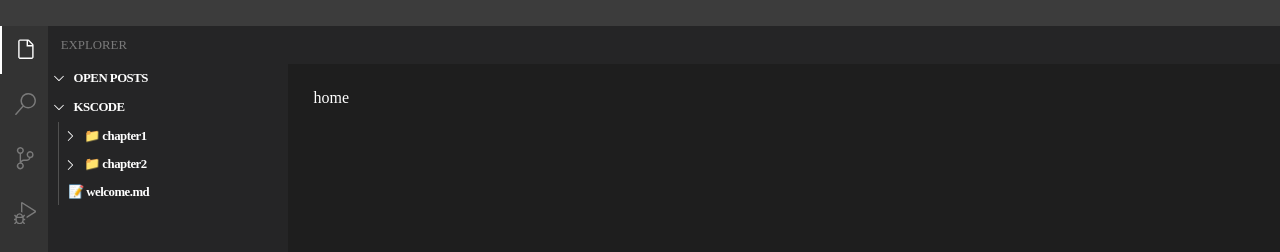
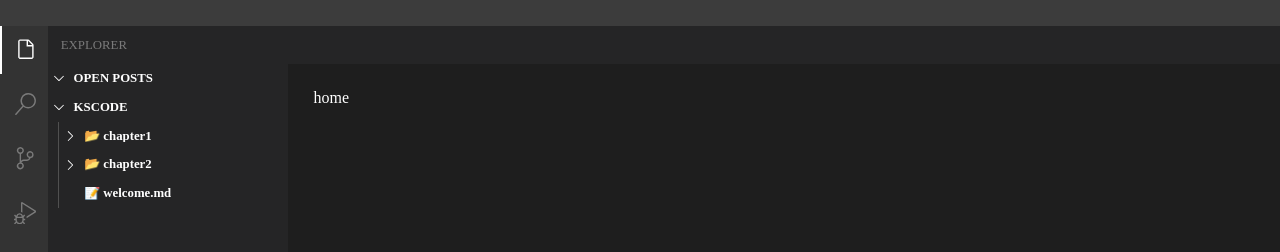
Before and after one commit to syoung125/kscode, a Next.js app: page / in a window 1280 px wide. Shown: the top 252 px of the page. Built offline with nearby package versions, Linux system fonts and the light colour scheme; a web font is replaced by a local one.

Commit message:
feat: :fire: remove p component

```diff
--- a/src/components/blog/Breadcrumbs/Breadcrumbs.style.ts
+++ b/src/components/blog/Breadcrumbs/Breadcrumbs.style.ts
@@ -1,6 +1,4 @@
 import styled from "styled-components";
-
-import { P } from "@src/components/common/atoms";
 
 const Wrapper = styled.div`
   width: 100%;
@@ -8,7 +6,7 @@ const Wrapper = styled.div`
   padding: 0.6rem 1.6rem;
 `;
 
-const Path = styled(P)`
+const Path = styled.p`
   width: 60%;
 
   font-weight: 300;
--- a/src/components/blog/ExplorerSection/OpenPostList/OpenPostListItem/OpenPostListItem.style.ts
+++ b/src/components/blog/ExplorerSection/OpenPostList/OpenPostListItem/OpenPostListItem.style.ts
@@ -1,6 +1,4 @@
 import styled from "styled-components";
-
-import { P } from "@src/components/common/atoms";
 
 const Wrapper = styled.li<{ isSelected: boolean; height: string }>`
   ${({ height, isSelected, theme }) => `
@@ -9,7 +7,7 @@ const Wrapper = styled.li<{ isSelected: boolean; height: string }>`
   align-items: center;
 
   height: ${height};
-  padding-left: 1.2rem;
+  padding: 0 1.2rem;
 
   ${
     isSelected
@@ -21,16 +19,16 @@ const Wrapper = styled.li<{ isSelected: boolean; height: string }>`
 `}
 `;
 
-const Emoji = styled(P)`
+const Title = styled.p`
   padding-left: 0.4rem;
-`;
 
-const Title = styled(P)`
-  padding-left: 0.4rem;
+  font-size: 0.8rem;
+  text-overflow: ellipsis;
+  white-space: nowrap;
+  overflow: hidden;
 `;
 
 export default {
   Wrapper,
-  Emoji,
   Title,
 };
--- a/src/components/blog/ExplorerSection/OpenPostList/OpenPostListItem/OpenPostListItem.tsx
+++ b/src/components/blog/ExplorerSection/OpenPostList/OpenPostListItem/OpenPostListItem.tsx
@@ -49,8 +49,9 @@ export default function OpenPostListItem({
         }}
         onClick={handleCloseClick}
       />
-      <Style.Emoji>{emoji}</Style.Emoji>
-      <Style.Title>{title}</Style.Title>
+      <Style.Title>
+        {emoji} {title}
+      </Style.Title>
     </Style.Wrapper>
   );
 }
--- a/src/components/common/atoms/P.tsx
+++ /dev/null
@@ -1,73 +0,0 @@
-import { PropsWithChildren } from "react";
-import styled, { useTheme, css } from "styled-components";
-
-const PSizes = ["xsmall", "small", "medium", "large", "xlarge"] as const;
-export type PSize = typeof PSizes[number];
-export const size2Rem = (size: PSize = "medium"): string =>
-  ({
-    xsmall: "0.7rem",
-    small: "0.8rem",
-    medium: "1rem",
-    large: "1.4rem",
-    xlarge: "1.8rem",
-  }[size]);
-
-const PWeights = ["regular", "bold"] as const;
-export type PWeight = typeof PWeights[number];
-export const weight2Number = (weight: PWeight = "regular"): number =>
-  ({ regular: 400, bold: 600 }[weight]);
-
-export type PProps = PropsWithChildren<{
-  size?: PSize;
-  weight?: PWeight;
-  color?: string;
-  /** 생략부호 사용 여부. width도 반드시 명시해야합니다. */
-  ellipsis?: boolean;
-  /** 공백을 그래도 표시하는가 */
-  preWrap?: boolean;
-  /** 표시될 줄 수. height도 반드시 명시해야합니다. */
-  numOfLines?: number;
-}>;
-
-function P(props: PProps) {
-  const { colors } = useTheme();
-  const propsWithDefault: PProps = {
-    size: "medium" as const,
-    weight: "regular" as const,
-    color: colors.$white,
-    ellipsis: false,
-    preWrap: false,
-    numOfLines: 1,
-    ...props,
-  };
-  return <StyledP {...propsWithDefault} />;
-}
-
-export default P;
-
-const StyledP = styled.p<PProps>`
-  padding: 0;
-  margin: 0;
-  letter-spacing: -0.5px;
-  word-break: break-all;
-
-  font-size: ${({ size }) => size2Rem(size)};
-  font-weight: ${({ weight }) => weight2Number(weight)};
-  font-color: ${({ color }) => color};
-
-  ${({ ellipsis }) =>
-    ellipsis ? `text-overflow: ellipsis; overflow: hidden;` : ""}
-  ${({ preWrap }) =>
-    preWrap ? `white-space: pre-wrap;word-break: keep-all;` : ""}
-    ${({ numOfLines }) =>
-    numOfLines && numOfLines > 1 ? multiLineStyle(numOfLines) : ""}
-`;
-
-const multiLineStyle = (num: number) => css`
-  white-space: normal;
-  overflow: hidden;
-  text-overflow: ellipsis;
-  display: -webkit-box;
-  -webkit-box-orient: vertical;
-  -webkit-line-clamp: ${num};
-`;
--- a/src/components/common/atoms/index.ts
+++ /dev/null
@@ -1,2 +0,0 @@
-export * from "./P";
-export { default as P } from "./P";
--- a/src/components/common/layouts/MainLayout/OpenPostTabs/OpenPostTab/OpenPostTab.style.ts
+++ b/src/components/common/layouts/MainLayout/OpenPostTabs/OpenPostTab/OpenPostTab.style.ts
@@ -1,6 +1,4 @@
 import styled from "styled-components";
-
-import { P } from "@src/components/common/atoms";
 
 const Wrapper = styled.li<{ isSelected: boolean }>`
   ${({ isSelected, theme }) => `
@@ -20,20 +18,15 @@ const Wrapper = styled.li<{ isSelected: boolean }>`
 `}
 `;
 
-const Emoji = styled(P).attrs({})`
-  margin-right: 0.8rem;
-`;
+const Title = styled.p`
+  width: 8rem;
 
-const Title = styled(P).attrs({
-  ellipsis: true,
-  preWrap: true,
-})`
-  margin-right: 0.8rem;
-  width: 8rem;
+  text-overflow: ellipsis;
+  white-space: nowrap;
+  overflow: hidden;
 `;
 
 export default {
   Wrapper,
-  Emoji,
   Title,
 };
--- a/src/components/common/layouts/MainLayout/OpenPostTabs/OpenPostTab/OpenPostTab.tsx
+++ b/src/components/common/layouts/MainLayout/OpenPostTabs/OpenPostTab/OpenPostTab.tsx
@@ -34,8 +34,9 @@ export default function OpenPostTab({
       onMouseOver={() => setIsHovered(true)}
       onMouseLeave={() => setIsHovered(false)}
     >
-      <Style.Emoji>{emoji}</Style.Emoji>
-      <Style.Title>{title}</Style.Title>
+      <Style.Title>
+        {emoji} {title}
+      </Style.Title>
       <CloseIcon
         onClick={handleClose}
         style={{
--- a/src/components/common/molecules/AccordionSection/AccordionSection.style.ts
+++ b/src/components/common/molecules/AccordionSection/AccordionSection.style.ts
@@ -1,6 +1,4 @@
 import styled from "styled-components";
-
-import P from "../../atoms/P";
 
 import { AccordionSectionProps } from "./AccordionSection";
 
@@ -14,10 +12,10 @@ const Header = styled.div<Pick<AccordionSectionProps, "hasLine">>`
     hasLine && "border-top:1px solid rgba(204, 204, 204, 0.2);"}
 `;
 
-const Title = styled(P).attrs({
-  size: "small",
-  weight: "bold",
-})`
+const Title = styled.b`
+  font-size: 0.8rem;
+  font-weight: 700;
+
   padding-left: 0.4rem;
 `;
 
--- a/src/components/common/molecules/FileTreeItem.tsx
+++ b/src/components/common/molecules/FileTreeItem.tsx
@@ -1,7 +1,6 @@
 import { PropsWithChildren, useState, ElementType } from "react";
 import styled from "styled-components";
 
-import { P } from "../atoms";
 import {
   ChevronDownIcon,
   ChevronRightIcon,
@@ -26,6 +25,7 @@ function FileTreeItem({
   if (!children) {
     return (
       <Row isSelected={isSelected} onClick={onClick}>
+        <div style={{ width: "1rem", height: "1rem" }} />
         <Title>📝 {title}</Title>
       </Row>
     );
@@ -35,16 +35,14 @@ function FileTreeItem({
     setIsExpanded(!isExpanded);
   };
 
-  const [ChevronIcon, emoji]: [ElementType, string] = isExpanded
-    ? [ChevronDownIcon, "📂"]
-    : [ChevronRightIcon, "📁"];
+  const ChevronIcon: ElementType = isExpanded
+    ? ChevronDownIcon
+    : ChevronRightIcon;
   return (
     <Wrapper>
       <Row onClick={toggleExpand}>
         <ChevronIcon style={{ width: "1rem", height: "1rem" }} />
-        <Title>
-          {emoji} {title}
-        </Title>
+        <Title>📂 {title}</Title>
       </Row>
       {isExpanded && <StyledDiv>{children}</StyledDiv>}
     </Wrapper>
@@ -58,11 +56,15 @@ const Wrapper = styled.div`
   flex-direction: column;
 `;
 
-const Title = styled(P).attrs({
-  size: "small",
-  weight: "bold",
-})`
-  padding-left: 0.4rem;
+const Title = styled.span`
+  padding: 0 0.4rem;
+
+  font-size: 0.8rem;
+  font-weight: 700;
+
+  text-overflow: ellipsis;
+  white-space: nowrap;
+  overflow: hidden;
 `;
 
 const Row = styled.div<Pick<FileTreeItemProps, "isSelected">>`
```
Also changed, not shown: pages/blog/[...id].tsx (+3 -8 lines).
